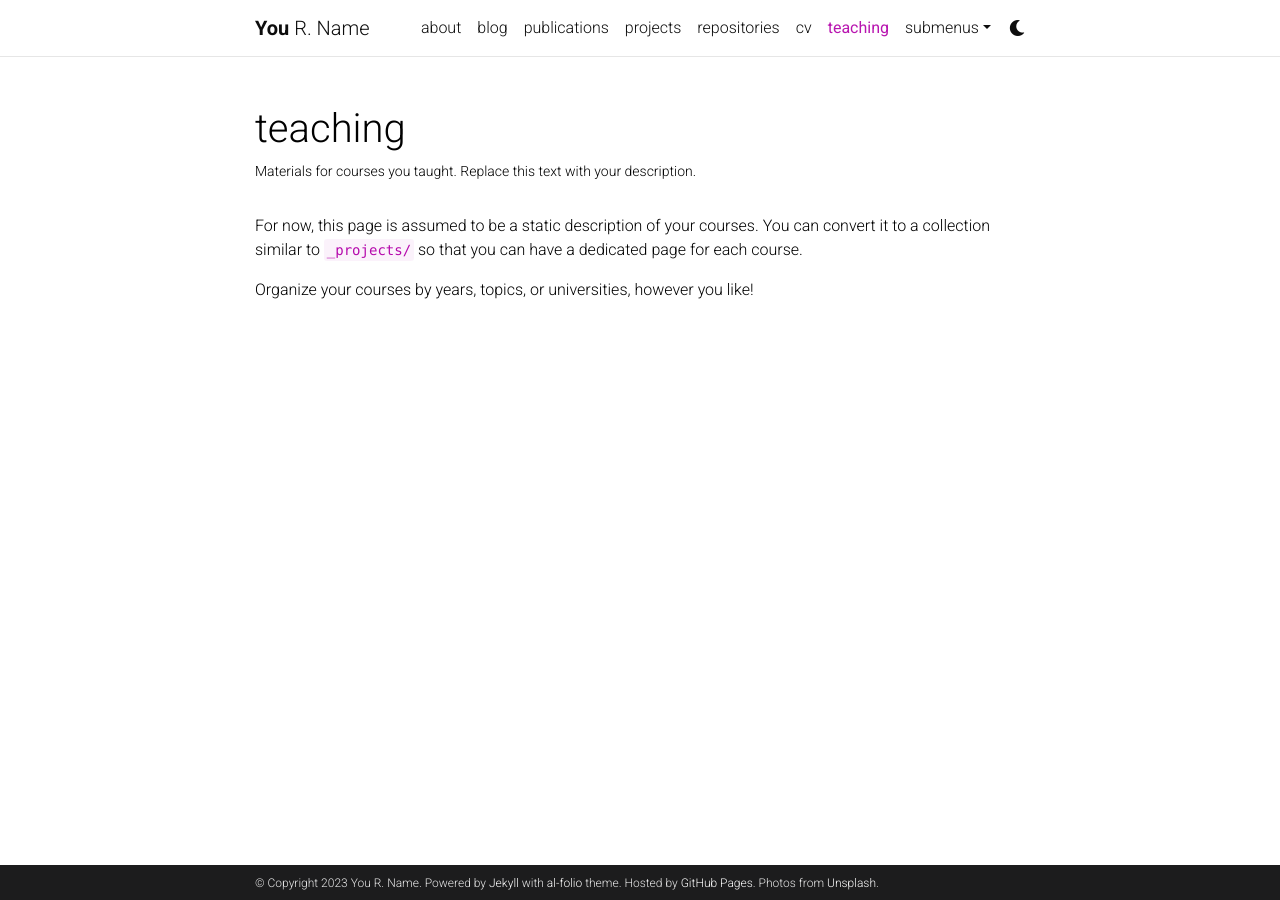
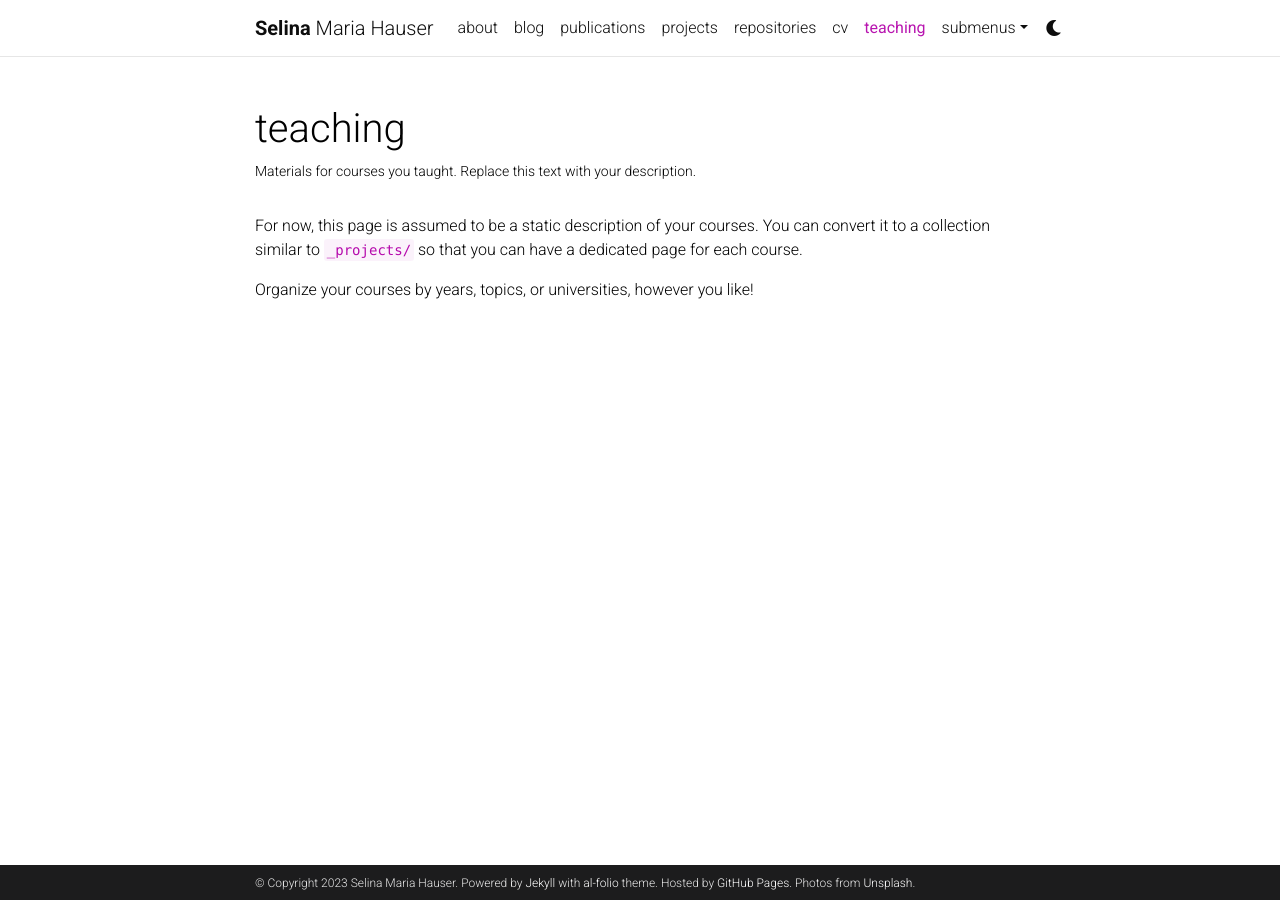
Before and after one commit to Inaselina/persweb, a Jekyll site: the page built from _pages/teaching.md, in a window 1280 px wide. Built offline with Jekyll 4.4.1, drawn with Linux system fonts in a browser that asks for light colours; comment, search, counter and statistics services are not loaded; a style sheet for code colours, icons or effects is not loaded.

Commit message:
Update _config.yml

```diff
--- a/_config.yml
+++ b/_config.yml
@@ -3,10 +3,10 @@
 # -----------------------------------------------------------------------------
 
 title: blank # the website title (if blank, full name will be used instead)
-first_name: You
-middle_name: R.
-last_name: Name
-email: you@example.com
+first_name: Selina
+middle_name: Maria
+last_name: Hauser
+email: Selina.hauser@wti.org
 description: > # the ">" symbol means to ignore newlines until "footer_text:"
   A simple, whitespace theme for academics. Based on [*folio](https://github.com/bogoli/-folio) design.
 footer_text: >
```
